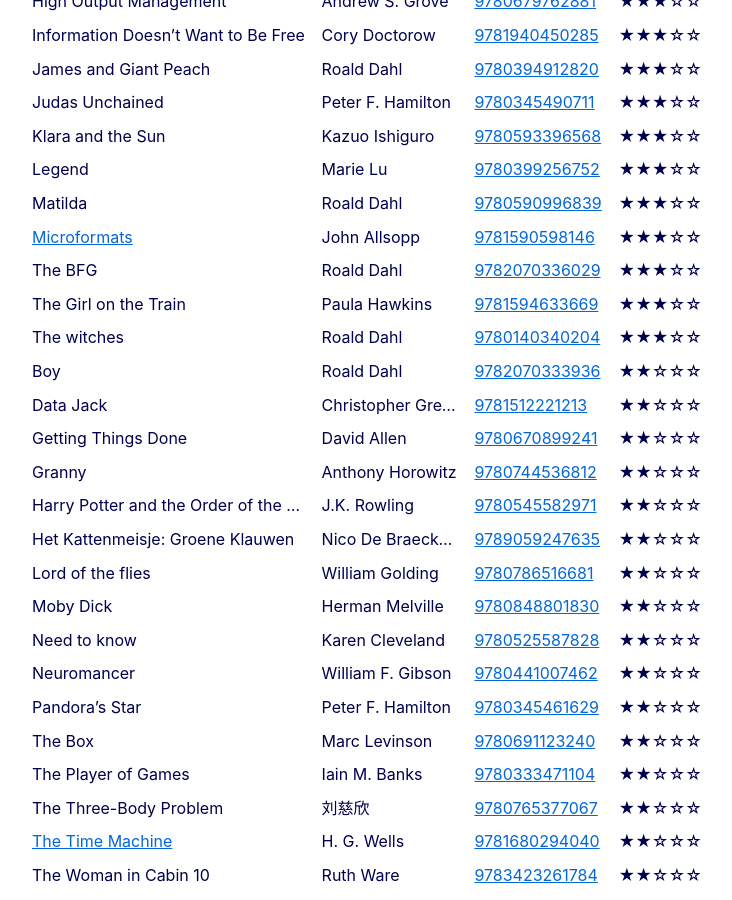
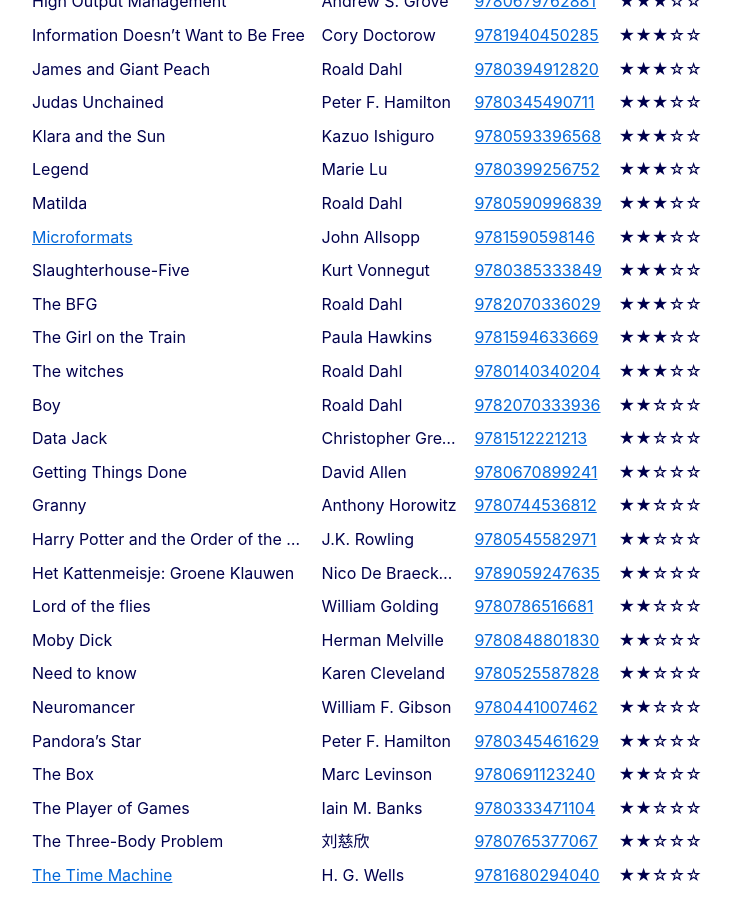
Before and after one commit to cimm/suffix, a Jekyll site: the page built from reading/index.html, in a window 1280 px wide and 900 px high, scrolled down 2253 px. Shown: the whole window, without its empty margins (273-1005 px from the left). Built offline with Jekyll 4.4.1, drawn with Linux system fonts in a browser that asks for light colours.

Commit message:
Add Slaughterhouse-Five by K. Vonnegut to books

```diff
--- a/_data/books.yml
+++ b/_data/books.yml
@@ -292,6 +292,10 @@
   author: "Ben R. Rich"
   isbn13: 9780316246934
   rating: 4
+- name: "Slaughterhouse-Five"
+  author: "Kurt Vonnegut"
+  isbn13: 9780385333849
+  rating: 3
 - name: "Steve Jobs"
   author: "Walter Isaacson"
   isbn13: 9788937483943
```
